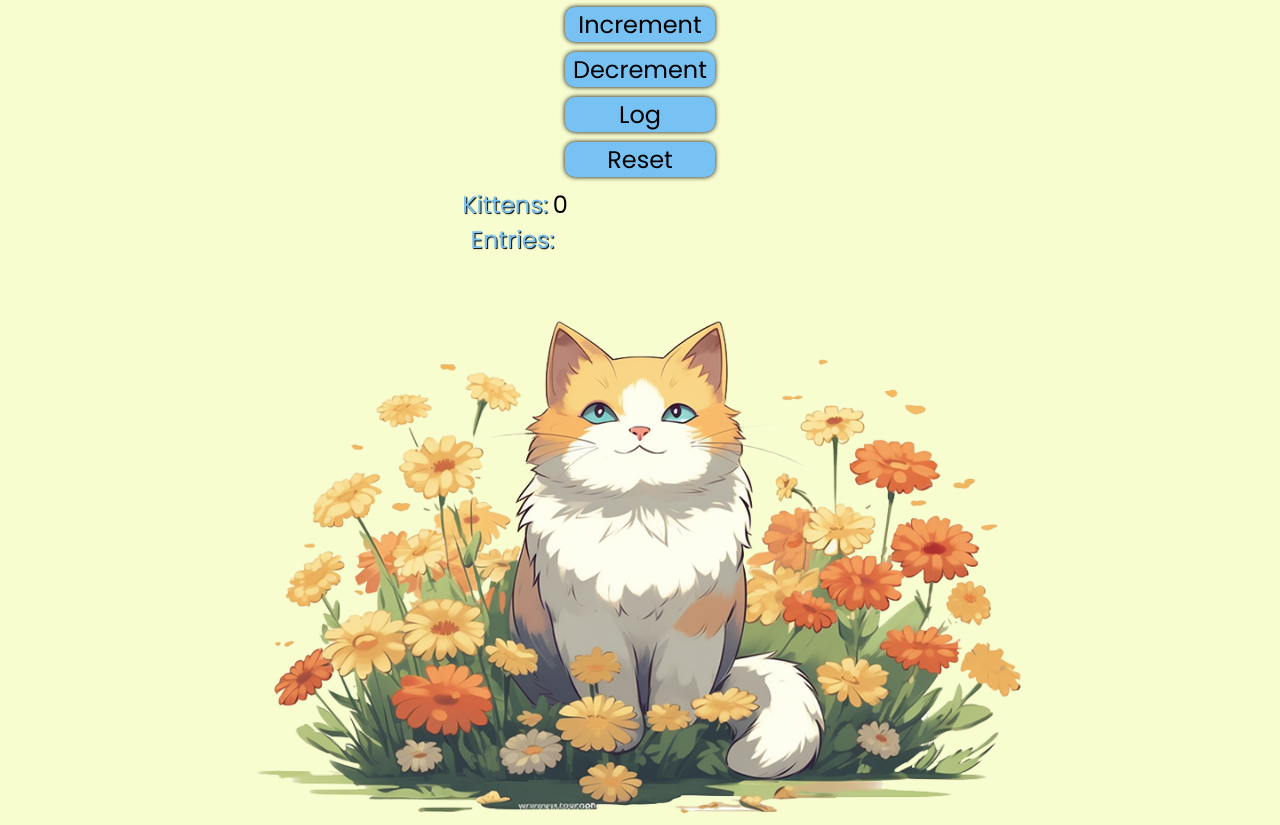
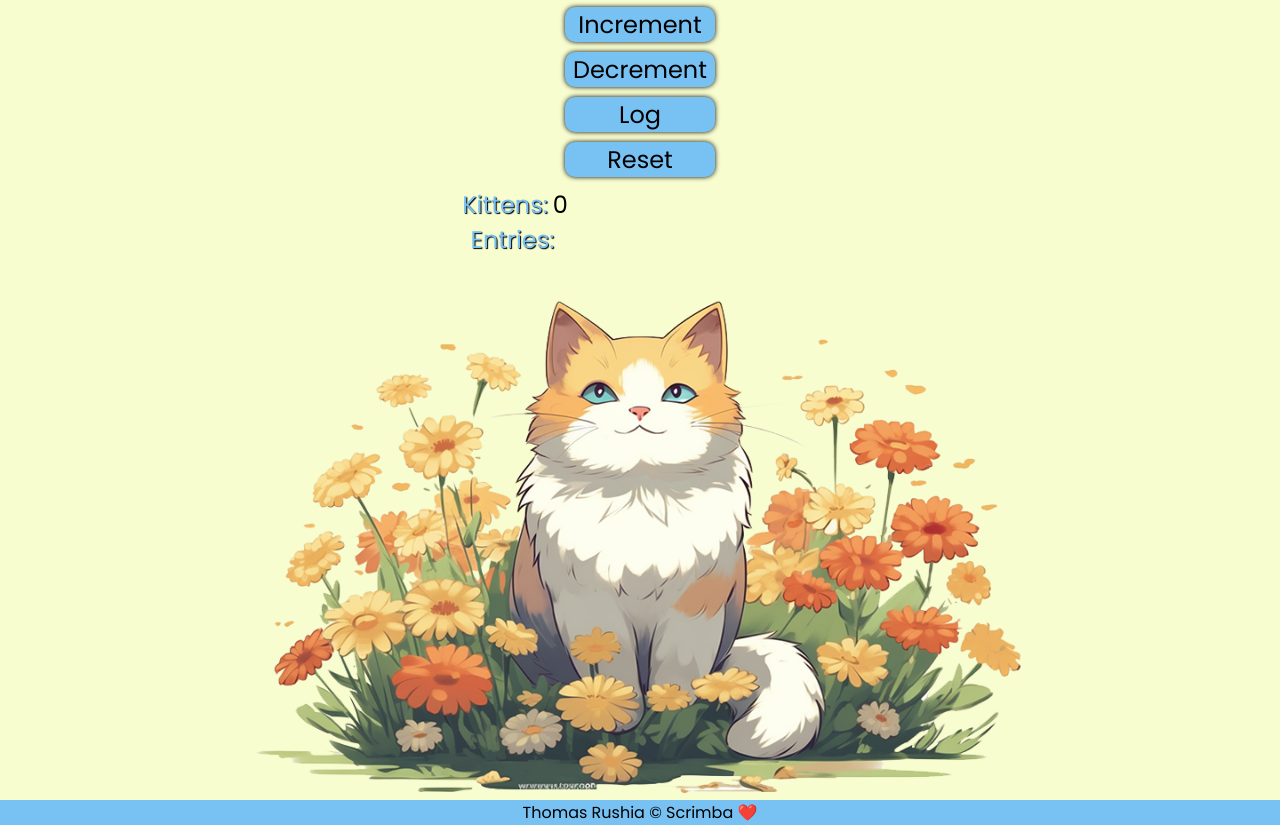
Before and after one commit to t-rushia/kitten-counter, a plain HTML site: page index.html in a window 1280 px wide. Shown: the part 125-950 px from the top of the page. Drawn offline with Linux system fonts and the light colour scheme.

Commit message:
Added footer with link to Scrimba home

```diff
--- a/index.html
+++ b/index.html
@@ -32,6 +32,13 @@
       <img src="img/cat.png" alt="kitten" />
     </div>
 
+    <div class="footer">
+      <p>
+        Thomas Rushia &copy;
+        <a href="https://scrimba.com/" target="_blank">Scrimba</a> ❤️
+      </p>
+    </div>
+
     <script src="script.js"></script>
   </body>
 </html>
--- a/style.css
+++ b/style.css
@@ -3,6 +3,7 @@
 * {
   padding: 0;
   margin: 0;
+  box-sizing: border-box;
 }
 
 body {
@@ -58,6 +59,16 @@ img {
   width: 800px;
 }
 
+a {
+  text-decoration: none;
+  color: black;
+  transition: ease 0.3s all 0s;
+}
+
+a:hover {
+  color: white;
+}
+
 .btn-container {
   display: flex;
   justify-content: center;
@@ -87,5 +98,16 @@ img {
 .img-container {
   display: flex;
   justify-content: center;
-  margin-top: 30px;
+  margin-top: 10px;
 }
+
+.footer {
+  display: flex;
+  justify-content: center;
+  align-items: center;
+  background: #78c1f3;
+  color: black;
+  font-family: "Poppins", sans-serif;
+  margin-top: auto;
+  height: 74px;
+}
```
